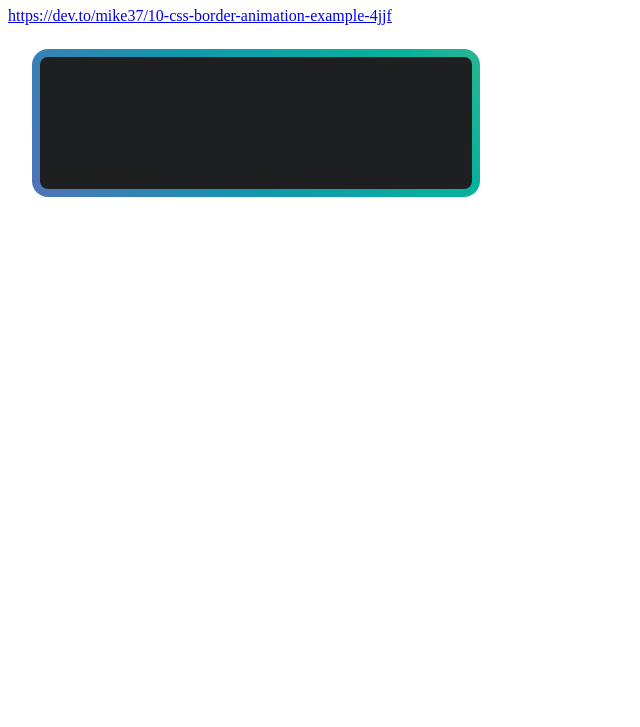
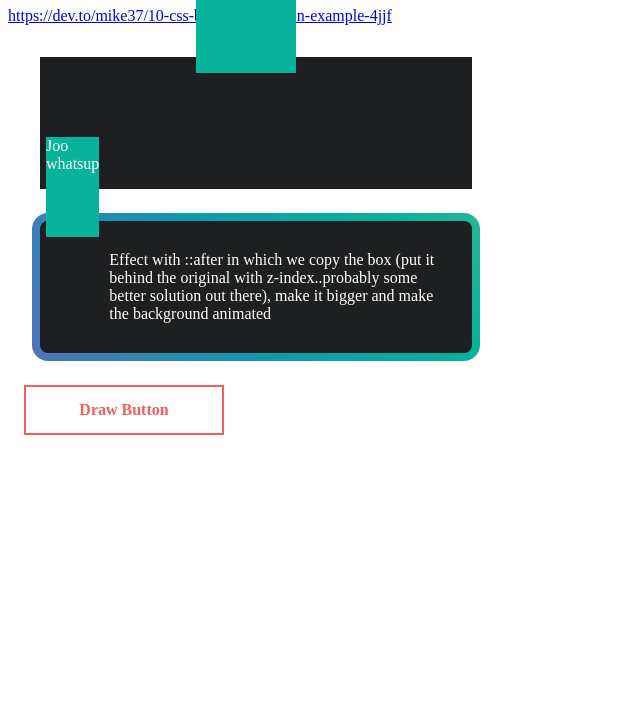
Before and after one commit to vankatadam/playground-css, a plain HTML site: page border-styles/index.html in a window 1280 px wide. Shown: the part 73-800 px from the top of the page, without its empty margins (0-640 px from the left). Drawn offline with Linux system fonts and the light colour scheme.

Commit message:
few additional styles

```diff
--- a/border-styles/index.html
+++ b/border-styles/index.html
@@ -13,6 +13,12 @@
       >https://dev.to/mike37/10-css-border-animation-example-4jjf</a
     >
     <br />
-    <div class="gradient-border box"></div>
+    <div class="box"></div>
+    <div class="gradient-border box">
+      Effect with ::after in which we copy the box (put it behind the original
+      with z-index..probably some better solution out there), make it bigger and
+      make the background animated
+    </div>
+    <div class="draw-button draw">Draw Button</div>
   </body>
 </html>
--- /dev/null
+++ b/border-styles/styles.scss
@@ -0,0 +1,162 @@
+.box {
+  display: flex;
+  align-items: center;
+  justify-content: center;
+  width: 400px;
+  height: 100px;
+  color: white;
+  font-family: "Raleway";
+  font-size: 1rem;
+  padding: 1rem;
+  margin: 2rem;
+  background-color: #1d1f20;
+
+  &::before {
+    content: "Joo whatsup";
+    background-color: #07b39b;
+    width: 100px;
+    height: 100px;
+    position: relative;
+    top: -100px;
+    left: -10px;
+  }
+}
+
+/* gradient Box */
+.gradient-border {
+  --borderWidth: 8px;
+  background: #1d1f20;
+  position: relative;
+  border-radius: var(--borderWidth);
+}
+.gradient-border:after {
+  content: "";
+  position: absolute;
+  top: calc(-1 * var(--borderWidth));
+  left: calc(-1 * var(--borderWidth));
+  height: calc(100% + var(--borderWidth) * 2);
+  width: calc(100% + var(--borderWidth) * 2);
+  background: linear-gradient(
+    60deg,
+    #f79533,
+    #f37055,
+    #ef4e7b,
+    #a166ab,
+    #5073b8,
+    #1098ad,
+    #07b39b,
+    #6fba82
+  );
+  border-radius: calc(2 * var(--borderWidth));
+  z-index: -1;
+  animation: animatedgradient 3s ease alternate infinite;
+  background-size: 300% 300%;
+}
+
+@keyframes animatedgradient {
+  0% {
+    background-position: 0% 50%;
+  }
+  50% {
+    background-position: 100% 50%;
+  }
+  100% {
+    background-position: 0% 50%;
+  }
+}
+
+/* draw */
+//Colors
+$background: #fefefe;
+$text: #4b507a;
+
+$cyan: #60daaa;
+$yellow: #fbca67;
+$orange: #ff8a30;
+$red: #f45e61;
+$purple: #6477b9;
+$blue: #0eb7da;
+
+.draw-button {
+  background: none;
+  border: 0;
+  box-sizing: border-box;
+  margin: 1em;
+  padding: 1em 2em;
+
+  text-align: center;
+
+  width: 200px;
+
+  // Using inset box-shadow instead of border for sizing simplicity
+  box-shadow: inset 0 0 0 2px $red;
+  color: $red;
+  font-size: inherit;
+  font-weight: 700;
+
+  // Required, since we're setting absolute on pseudo-elements
+  position: relative;
+  vertical-align: middle;
+
+  &::before,
+  &::after {
+    box-sizing: inherit;
+    content: "";
+    position: absolute;
+    width: 100%;
+    height: 100%;
+  }
+}
+
+.draw {
+  transition: color 0.25s;
+
+  &::before,
+  &::after {
+    // Set border to invisible, so we don't see a 4px border on a 0x0 element before the transition starts
+    border: 2px solid transparent;
+    width: 0;
+    height: 0;
+  }
+
+  // This covers the top & right borders (expands right, then down)
+  &::before {
+    top: 0;
+    left: 0;
+  }
+
+  // And this the bottom & left borders (expands left, then up)
+  &::after {
+    bottom: 0;
+    right: 0;
+  }
+
+  &:hover {
+    color: $cyan;
+  }
+
+  // Hover styles
+  &:hover::before,
+  &:hover::after {
+    width: 100%;
+    height: 100%;
+  }
+
+  &:hover::before {
+    border-top-color: $cyan; // Make borders visible
+    border-right-color: $cyan;
+    transition: width 0.25s ease-out,
+      // Width expands first
+      height 0.25s ease-out 0.25s; // And then height
+  }
+
+  &:hover::after {
+    border-bottom-color: $cyan; // Make borders visible
+    border-left-color: $cyan;
+    transition: border-color 0s ease-out 0.5s,
+      // Wait for ::before to finish before showing border
+      width 0.25s ease-out 0.5s,
+      // And then exanding width
+      height 0.25s ease-out 0.75s; // And finally height
+  }
+}
```
Also changed, not shown: border-styles/styles.css, 1 other file.
